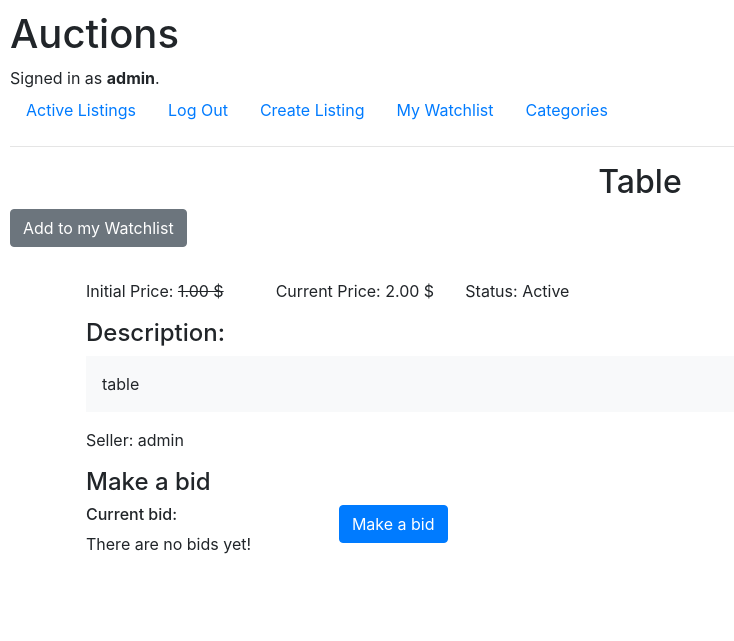
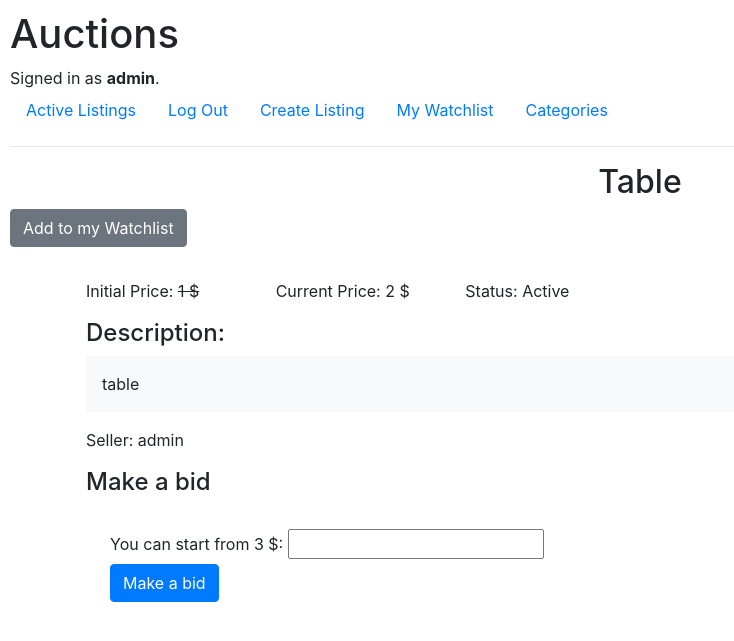
Before and after one commit to DarthEvgenius/e-Bay-proto, a Django app: page /auctions/1 in a window 1280 px wide. Shown: the top 641 px of the page, without its empty margins (0-734 px from the left). Run offline with Django 3.2, Linux system fonts and the light colour scheme; a user stored in the database is signed in; data comes from the database, SQL or seed files in the repository; both versions use the stored data as it was after the commit; some libraries are stand-ins or nearby versions.

Commit message:
New Bids added and some Listing model corrections

```diff
--- a/commerce/auctions/models.py
+++ b/commerce/auctions/models.py
@@ -21,10 +21,9 @@ class Listing(models.Model):
     # Who is owner of the listing
     seller = models.ForeignKey(User, on_delete=models.CASCADE, related_name="user_listings")
 
-    # Decimal Field can be configured with a resolution on decimal places
-    init_price = models.DecimalField(max_digits=15, decimal_places=2)
+    init_price = models.IntegerField()
 
-    current_price = models.DecimalField(blank=True, null=True, max_digits=15, decimal_places=2)
+    current_price = models.IntegerField(blank=True, null=True)
 
     category = models.ForeignKey(Category, on_delete=models.CASCADE, related_name="category_listings")
 
--- a/commerce/auctions/templates/auctions/listing.html
+++ b/commerce/auctions/templates/auctions/listing.html
@@ -61,24 +61,23 @@
 				</div>
 
 				<!-- Bids -->
-				<div>
-					<h4>Make a bid</h4>
-					<div class="row">
-						<div class="col-4">
-							<h6>Current bid:</h6>
-							<p>
-								{% if not current_bid %}
-									There are no bids yet!
-								{% endif %}
-							</p>
-						</div>
-						<div class="col-4">
-							<button class="btn btn-primary">
-								Make a bid
-							</button>
+				{% if user.is_authenticated %}
+					<div>
+						<h4>Make a bid</h4>
+						<div class="row p-4">
+							<div class="col-8">
+								<form action="{% url 'new_bid' listing_id=listing.id %}" method="POST">
+									{% csrf_token %}
+									<label for="new_bid">You can start from {{ old_bid }} $:</label>
+									<input type="number" id="new_bid" name="new_bid" min="{{ old_bid }}">
+									<button type="submit" class="btn btn-primary">
+										Make a bid
+									</button>
+								</form>
+							</div>
 						</div>
 					</div>
-				</div>
+				{% endif %}
 			</div>
 
 			<!-- For image -->
--- a/commerce/auctions/urls.py
+++ b/commerce/auctions/urls.py
@@ -13,5 +13,6 @@ urlpatterns = [
     path("categories/<str:category>", views.category, name="category"),
     path("watchlist/<str:user_id>", views.watchlist, name="watchlist"),
     path("add_watch/<str:listing_id>", views.add_watch, name="add_watch"),
-    path("remove_watch/<str:listing_id>", views.remove_watch, name="remove_watch")
+    path("remove_watch/<str:listing_id>", views.remove_watch, name="remove_watch"),
+    path("new_bid/<str:listing_id>", views.new_bid, name="new_bid")
 ]
--- a/commerce/auctions/views.py
+++ b/commerce/auctions/views.py
@@ -5,8 +5,9 @@ from django.http import HttpResponse, HttpResponseRedirect
 from django.shortcuts import render
 from django.urls import reverse
 from django.forms import ModelForm, Textarea
+from django import forms
 
-from .models import User, Listing, Category
+from .models import User, Listing, Category, Bid
 
 
 # Form class for a new listing
@@ -17,6 +18,12 @@ class ListingForm(ModelForm):
         widgets = {
             'description': Textarea(attrs={'cols': 80, 'rows': 10})
         }
+
+
+# # Form class for a new bid
+# class BidForm(forms.Form):
+#     new_bid = forms.DecimalField(min_value=)
+
 
 def index(request):
     """ Views all of the currently active auction listings """
@@ -140,10 +147,20 @@ def listing(request, id):
     # Check if the listing is in user's watchlist (return 1/0 after query)
     inWatchlist = request.user in listing.watchlist.all()
 
+    # Get the last bid for the listing
+    # If there are no bids, current_price will be the same as the init_price
+    # In that case we start bids from the current_price
+    # In other cases we start from current_price + 1
+    old_bid = listing.current_price
+    if listing.init_price != listing.current_price:
+        old_bid += 1
+
+
     # Pass the listing to the template
     return render(request, "auctions/listing.html", {
         "listing": listing,
-        "inWatchlist":inWatchlist
+        "inWatchlist":inWatchlist,
+        "old_bid": old_bid
     })
 
 
@@ -225,3 +242,41 @@ def watchlist(request, user_id):
     return render(request, "auctions/watchlist.html", {
         "watchlist": watchlist
     })
+
+
+@login_required
+def new_bid(request, listing_id):
+    """ Creates new bid, updates the table of Bids """
+
+    if request.method == "POST":
+        # Get listing data:
+        listing = Listing.objects.get(pk=listing_id)
+
+        # Get the current price of the listing
+        old_bid = listing.current_price
+
+        # If the listing's current_price != init_price => new bid must be greater than the current price
+        if listing.init_price != listing.current_price:
+            old_bid += 1
+
+        # So, the new bid must be greater than the old bid
+
+        # Get the user's bid and check it
+        nuovo_bid = request.POST["new_bid"]
+        try:
+            nuovo_bid = int(nuovo_bid)
+        except:
+            return HttpResponseRedirect(reverse("listing", args=(listing_id, )))
+
+
+        # If it's correct - update the data and refresh a listing page
+        if nuovo_bid > old_bid:
+            updateBid = Bid(user = request.user, price = nuovo_bid, listing = listing)
+            updateBid.save()
+            listing.current_price = nuovo_bid
+            listing.save()
+
+            return HttpResponseRedirect(reverse("listing", args=(listing_id, )))
+
+    else:
+        return HttpResponseRedirect(reverse("listing", args=(listing_id, )))
```
Also changed, not shown: commerce/auctions/migrations/0002_alter_listing_current_price_alter_listing_init_price.py (added), commerce/db.sqlite3.
